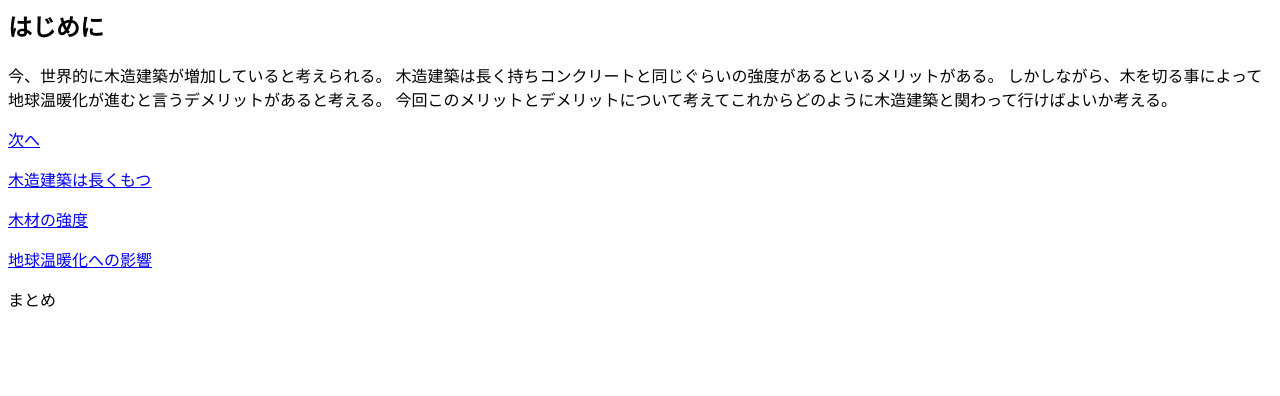
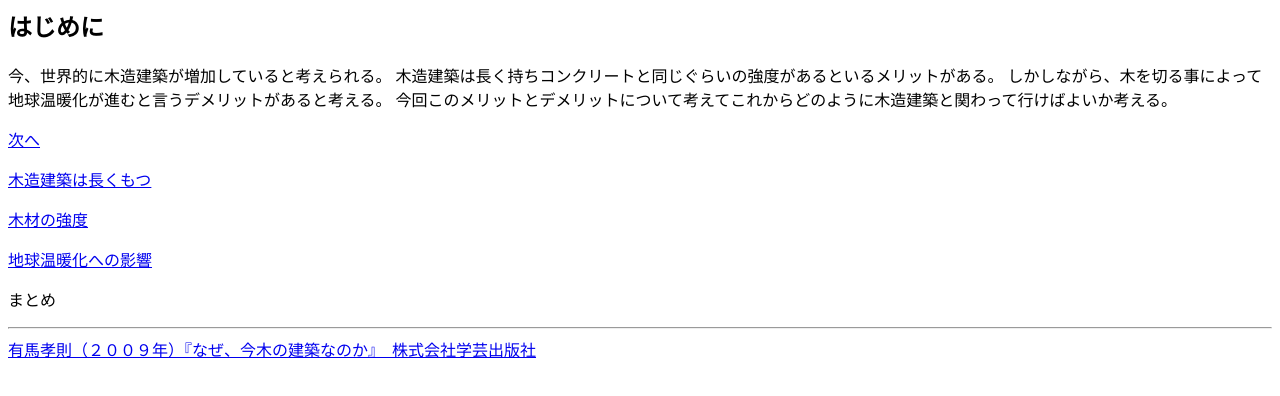
Before and after one commit to emtkig/emtkig.github.io, a plain HTML site: page cl2020.html in a window 1280 px wide. Drawn offline with Linux system fonts and the light colour scheme.

Commit message:
Update cl2020.html

```diff
--- a/cl2020.html
+++ b/cl2020.html
@@ -12,5 +12,8 @@
   <p><A href="https://emtkig.github.io/cl20203.html">木材の強度</A>
   <p><A href="https://emtkig.github.io/cl20204.html">地球温暖化への影響</A>
   <p><A herf="https://emtkig.github.io/cl20205.html">まとめ</A>
+    <hr>
+  <A href="https://kurashi.cleverlyhome.com/point/2670>https://kurashi.cleverlyhome.com/point/2670</A>
+ <P>有馬孝則（２００９年）『なぜ、今木の建築なのか』　株式会社学芸出版社
 </body>
 </html>
```
